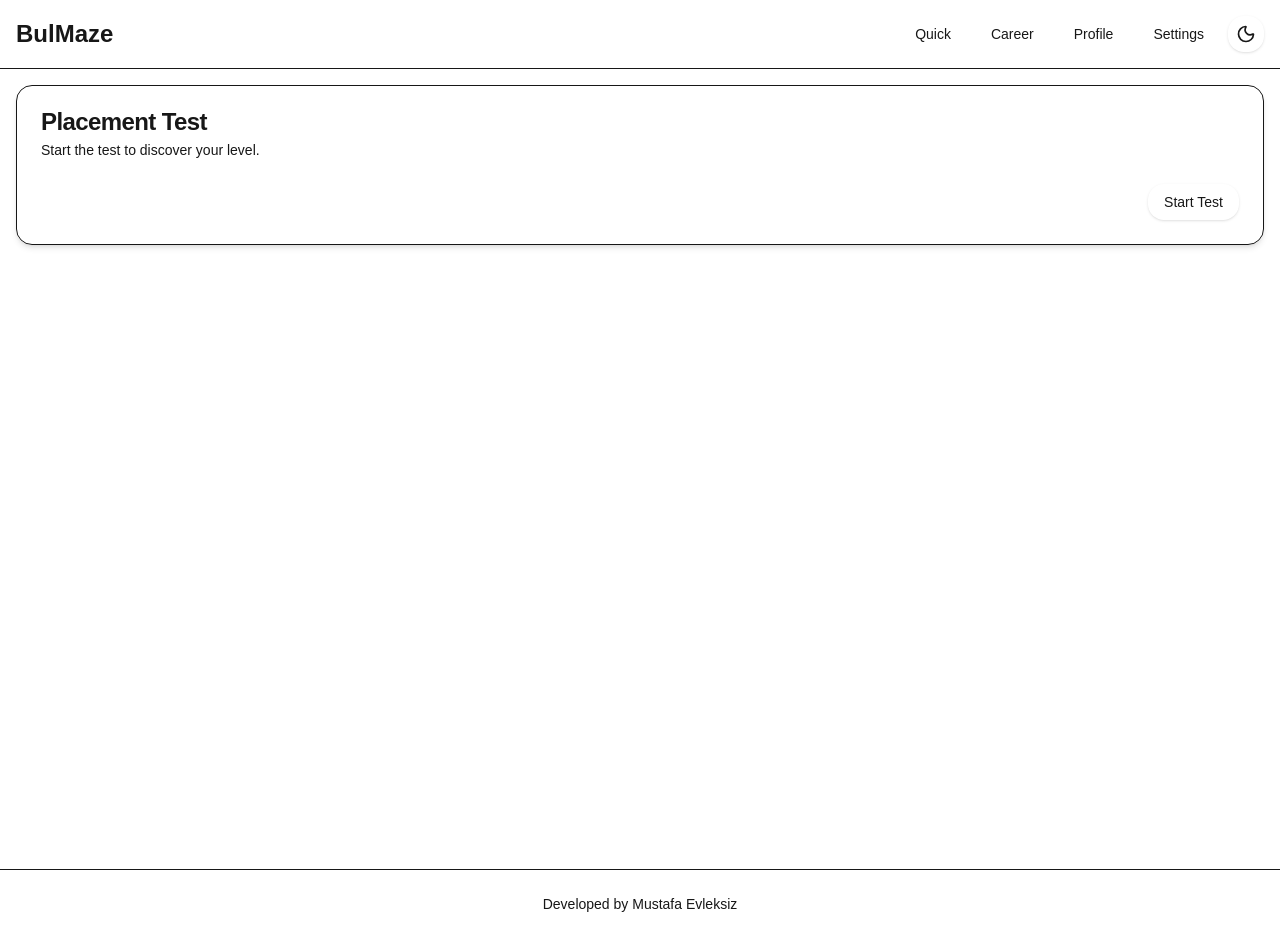
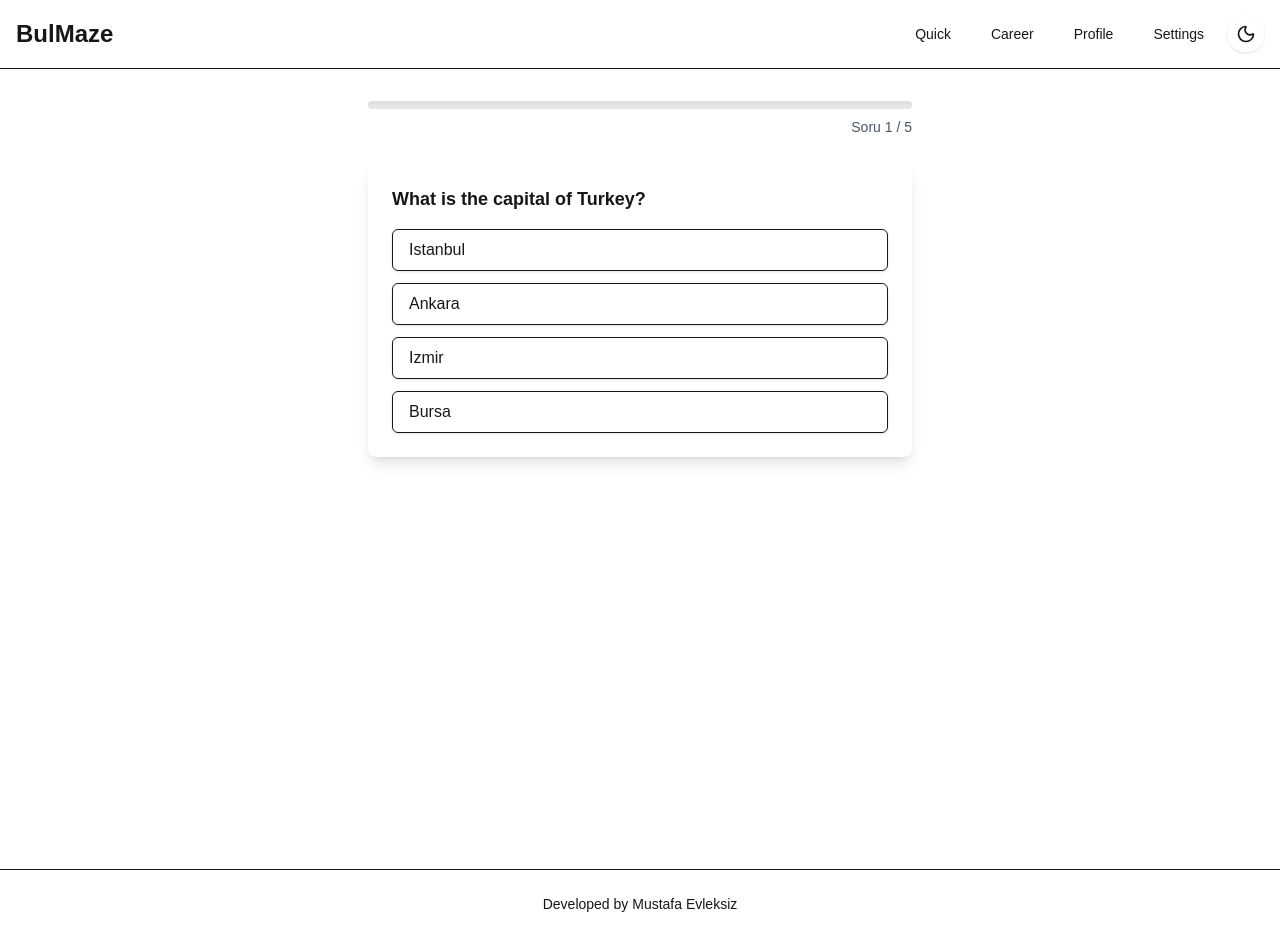
Before and after one commit to mystafe/BulMaze, a Next.js app: page /career in a window 1280 px wide. Built offline with nearby package versions, Linux system fonts and the light colour scheme.

Commit message:
feat: modern career quiz page (#37)

```diff
--- a/src/app/career/page.tsx
+++ b/src/app/career/page.tsx
@@ -1,68 +1,5 @@
-'use client';
+import CareerPage from '@/components/CareerPage';
 
-import { useEffect, useState } from 'react';
-import { useRouter } from 'next/navigation';
-import { useSession } from 'next-auth/react';
-import PlacementWizard from '@/components/PlacementWizard';
-import AuthButtons from '@/components/AuthButtons';
-import GameBoard from '@/components/GameBoard';
-import { Button } from '@/components/ui/button';
-import { useCareerStore } from '@/lib/store';
-
-export default function CareerPage() {
-  const authEnabled = process.env.FEATURE_AUTH === 'true';
-  // eslint-disable-next-line react-hooks/rules-of-hooks
-  const { data: session } = authEnabled ? useSession() : { data: null };
-  const loadProfile = useCareerStore((s) => s.load);
-  const [gameStarted, setGameStarted] = useState(false);
-  const [showDashboard, setShowDashboard] = useState(false);
-  const cefr = useCareerStore((s) => s.cefr);
-
-  const router = useRouter();
-
-  useEffect(() => {
-    if (typeof window !== 'undefined' && window.location.hash === '#dashboard') {
-      setShowDashboard(true);
-    }
-  }, []);
-
-  useEffect(() => {
-    if (new URLSearchParams(window.location.search).get('celebrate') === '1') {
-      router.replace('/career#dashboard');
-    }
-  }, [router]);
-
-  useEffect(() => {
-    if (authEnabled && session) {
-      void loadProfile();
-    }
-  }, [authEnabled, session, loadProfile]);
-
-  if (authEnabled && !session) {
-    return (
-      <div className="space-y-4">
-        <AuthButtons />
-      </div>
-    );
-  }
-
-  if (gameStarted) {
-    return <GameBoard />;
-  }
-
-  if (showDashboard) {
-    return (
-      <div className="space-y-4" id="dashboard">
-        <h1 className="text-2xl font-bold">Career Dashboard</h1>
-        <p>Your level: {cefr}</p>
-        <Button onClick={() => setGameStarted(true)}>Start Career Game</Button>
-      </div>
-    );
-  }
-
-  return (
-    <div className="space-y-4">
-      <PlacementWizard />
-    </div>
-  );
+export default function Page() {
+  return <CareerPage />;
 }
--- /dev/null
+++ b/src/components/CareerPage.tsx
@@ -0,0 +1,227 @@
+'use client';
+
+import { createContext, useContext, useState, ReactNode } from 'react';
+import { motion, AnimatePresence } from 'framer-motion';
+import { CheckCircle, XCircle } from 'lucide-react';
+
+// Question type and sample questions
+interface Question {
+  id: number;
+  question: string;
+  options: string[];
+  answer: number; // index of correct option
+}
+
+const questions: Question[] = [
+  {
+    id: 1,
+    question: 'What is the capital of Turkey?',
+    options: ['Istanbul', 'Ankara', 'Izmir', 'Bursa'],
+    answer: 1,
+  },
+  {
+    id: 2,
+    question: '2 + 2 equals?',
+    options: ['3', '4', '5', '22'],
+    answer: 1,
+  },
+  {
+    id: 3,
+    question: 'Which one is a programming language?',
+    options: ['Python', 'Snake', 'Lizard', 'Crocodile'],
+    answer: 0,
+  },
+  {
+    id: 4,
+    question: 'HTML stands for?',
+    options: [
+      'HyperText Markup Language',
+      'HighText Machine Language',
+      'Hyperlink and Text Markup Language',
+      'Home Tool Markup Language',
+    ],
+    answer: 0,
+  },
+  {
+    id: 5,
+    question: 'Which planet is known as the Red Planet?',
+    options: ['Earth', 'Venus', 'Mars', 'Jupiter'],
+    answer: 2,
+  },
+];
+
+// Game context type
+interface GameContextValue {
+  index: number;
+  score: number;
+  total: number;
+  status: 'idle' | 'correct' | 'wrong';
+  selected: number | null;
+  // eslint-disable-next-line no-unused-vars
+  select: (index: number) => void;
+  restart: () => void;
+}
+
+// Create context
+const GameContext = createContext<GameContextValue | null>(null);
+
+// Custom hook to consume context
+const useGame = () => {
+  const ctx = useContext(GameContext);
+  if (!ctx) throw new Error('useGame must be used within GameProvider');
+  return ctx;
+};
+
+// Provider component holding game state
+function GameProvider({ children }: { children: ReactNode }) {
+  const [index, setIndex] = useState(0);
+  const [score, setScore] = useState(0);
+  const [status, setStatus] = useState<'idle' | 'correct' | 'wrong'>('idle');
+  const [selected, setSelected] = useState<number | null>(null);
+
+  const select = (optionIndex: number) => {
+    if (status !== 'idle') return;
+    setSelected(optionIndex);
+    const correct = optionIndex === questions[index].answer;
+    setStatus(correct ? 'correct' : 'wrong');
+    if (correct) setScore((s) => s + 1);
+    // Move to next question after short delay
+    setTimeout(() => {
+      setStatus('idle');
+      setSelected(null);
+      setIndex((q) => q + 1);
+    }, 1000);
+  };
+
+  const restart = () => {
+    setIndex(0);
+    setScore(0);
+    setStatus('idle');
+    setSelected(null);
+  };
+
+  return (
+    <GameContext.Provider value={{ index, score, total: questions.length, status, selected, select, restart }}>
+      {children}
+    </GameContext.Provider>
+  );
+}
+
+// Progress bar component
+function ProgressBar() {
+  const { index, total } = useGame();
+  const percent = (index / total) * 100;
+  return (
+    <div className="w-full">
+      <div className="w-full bg-gray-200 rounded-full h-2 shadow-inner">
+        <motion.div
+          className="h-2 bg-blue-500 rounded-full"
+          initial={{ width: 0 }}
+          animate={{ width: `${percent}%` }}
+          transition={{ ease: 'easeOut', duration: 0.3 }}
+        />
+      </div>
+      <p className="mt-2 text-sm text-gray-600 text-right">
+        Soru {Math.min(index + 1, total)} / {total}
+      </p>
+    </div>
+  );
+}
+
+// Card for displaying current question
+function QuestionCard() {
+  const { index, status, select, selected } = useGame();
+  const q = questions[index];
+  return (
+    <div className="bg-white p-6 rounded-lg shadow-lg space-y-4">
+      <h2 className="text-lg font-semibold">{q.question}</h2>
+      <div className="grid gap-3">
+        {q.options.map((opt, i) => {
+          const isCorrect = status !== 'idle' && i === q.answer;
+          const isWrong = status === 'wrong' && selected === i;
+          return (
+            <button
+              key={i}
+              onClick={() => select(i)}
+              disabled={status !== 'idle'}
+              className={`relative w-full text-left px-4 py-2 rounded-md border shadow-sm transition-colors hover:bg-blue-50 focus:outline-none disabled:opacity-75 ${
+                isCorrect ? 'bg-green-100' : ''
+              } ${isWrong ? 'bg-red-100' : ''}`}
+            >
+              {opt}
+              <AnimatePresence>
+                {isCorrect && (
+                  <motion.span
+                    initial={{ scale: 0 }}
+                    animate={{ scale: 1 }}
+                    exit={{ scale: 0 }}
+                    className="absolute right-2 top-2 text-green-500"
+                  >
+                    <CheckCircle size={20} />
+                  </motion.span>
+                )}
+                {isWrong && (
+                  <motion.span
+                    initial={{ scale: 0 }}
+                    animate={{ scale: 1 }}
+                    exit={{ scale: 0 }}
+                    className="absolute right-2 top-2 text-red-500"
+                  >
+                    <XCircle size={20} />
+                  </motion.span>
+                )}
+              </AnimatePresence>
+            </button>
+          );
+        })}
+      </div>
+    </div>
+  );
+}
+
+// Result view after finishing all questions
+function ResultCard() {
+  const { score, total, restart } = useGame();
+  const success = score / total >= 0.7;
+  return (
+    <motion.div
+      initial={{ opacity: 0, scale: 0.95 }}
+      animate={{ opacity: 1, scale: 1 }}
+      className="bg-white p-6 rounded-lg shadow-lg text-center space-y-4"
+    >
+      <p className="text-xl font-semibold">
+        Skor: {score} / {total}
+      </p>
+      <p className="text-lg">
+        {success ? 'Tebrikler! Başarılı oldun.' : 'Devam! Daha iyisi için tekrar dene.'}
+      </p>
+      <button
+        onClick={restart}
+        className="px-4 py-2 bg-blue-600 text-white rounded-md shadow hover:bg-blue-700 transition-colors"
+      >
+        Yeniden Başla
+      </button>
+    </motion.div>
+  );
+}
+
+// Main career page component
+export default function CareerPage() {
+  return (
+    <GameProvider>
+      <GameContent />
+    </GameProvider>
+  );
+}
+
+// Internal component consuming context
+function GameContent() {
+  const { index, total } = useGame();
+  const finished = index >= total;
+  return (
+    <div className="max-w-xl mx-auto p-4 space-y-6">
+      <ProgressBar />
+      {finished ? <ResultCard /> : <QuestionCard />}
+    </div>
+  );
+}
```
